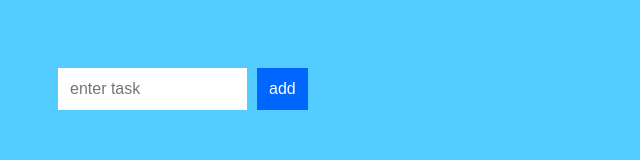
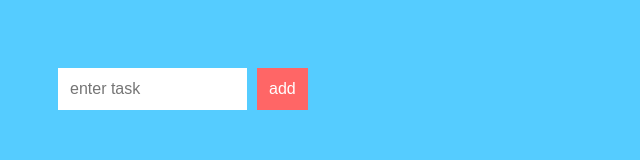
Before and after one commit to EduardoSaavedra/myApp, a React app: page / in a window 1280 px wide. Shown: the whole page, without its empty margins (0-640 px from the left). Built offline with nearby package versions, Linux system fonts and the light colour scheme.

Commit message:
giving style to the buttons

```diff
--- a/src/TodoList.css
+++ b/src/TodoList.css
@@ -10,7 +10,13 @@
   font-size: 16px;
   margin: 10px;
   margin-right: 0px;
-  background-color: #0066FF;
+  background-color: #ff6666;
   color: white;
-  border: 2px solid #0066FF
+  border: 2px solid #ff6666;
 }
+
+.todoListMain .header button:hover {
+  background-color:  #ff0000;
+  border: 2px solid  #ff0000;
+  cursor: pointer;
+}
```
